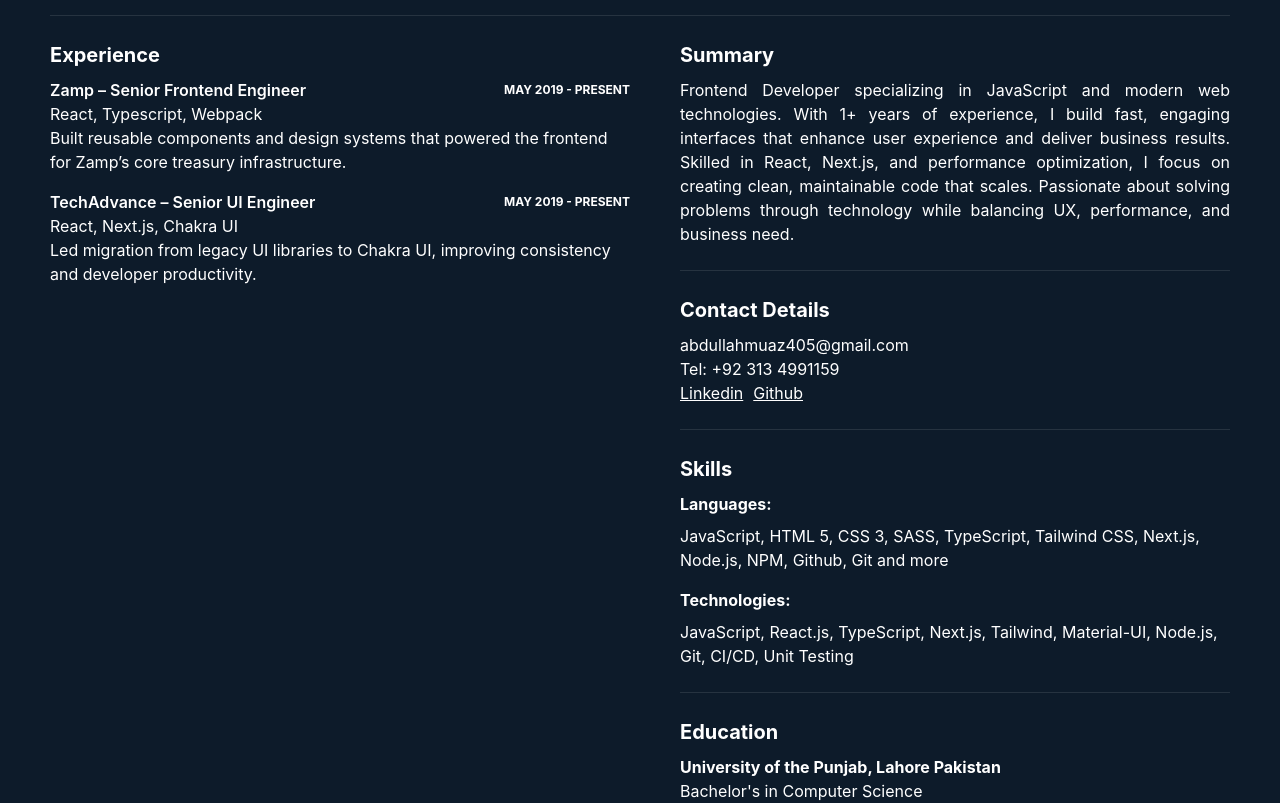
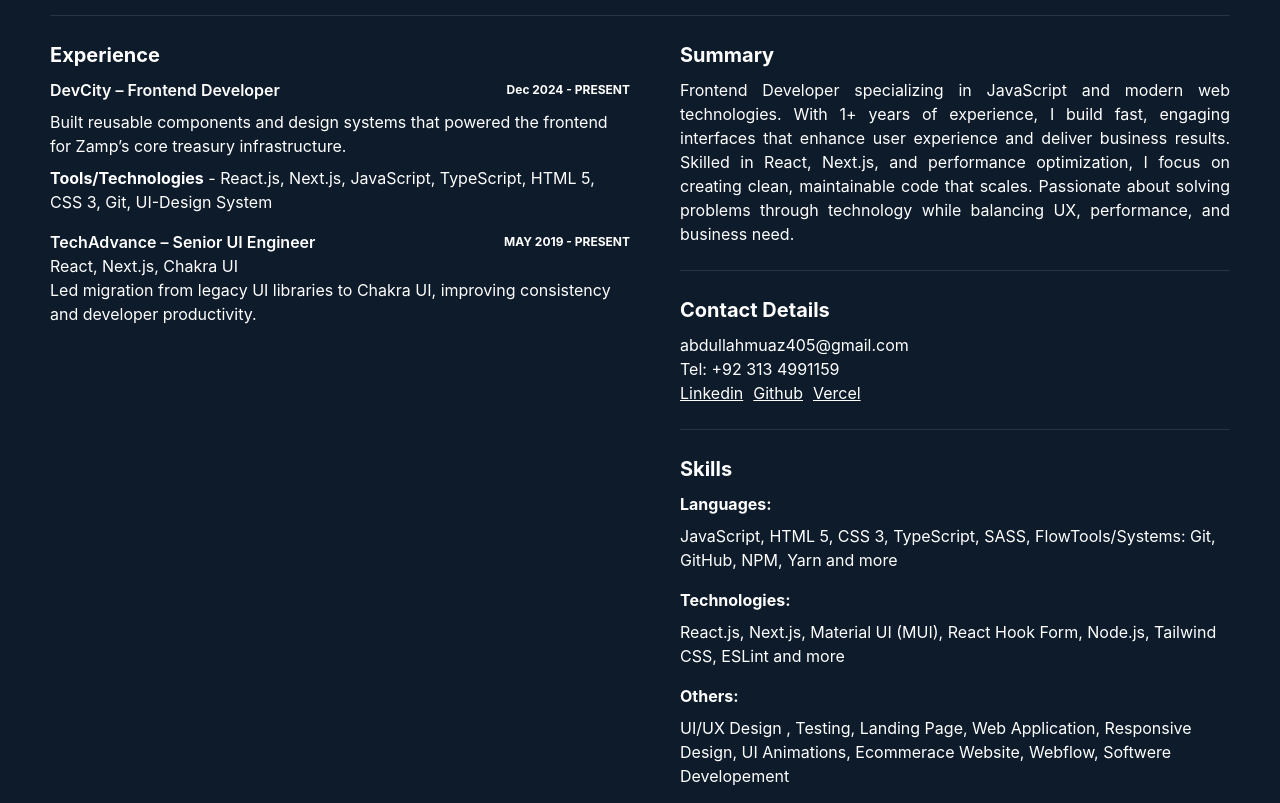
Before and after one commit to realabdullahmuaz/My-Resume, a Next.js app: page /resume in a window 1280 px wide. Shown: the part 360-1163 px from the top of the page. Built offline with nearby package versions, Linux system fonts and the light colour scheme.

Commit message:
resume update with content

```diff
--- a/src/_components/Resume.tsx
+++ b/src/_components/Resume.tsx
@@ -9,7 +9,7 @@ export default function ResumePage() {
       sx={{
         bgcolor: "background.default",
         color: "text.primary",
-        padding: { xs: "20px", md: "30px 50px" },
+        padding: { xs: "20px",sm:"30px", md: "30px 50px" },
         fontFamily: "'Inter', sans-serif",
         transition: "all 0.3s ease",
         maxWidth: "1440px",
@@ -17,7 +17,9 @@ export default function ResumePage() {
       }}
     >
       <Box sx={{ mb: "40px" }}>
-        <Typography sx={{ fontSize: {xs:"38px", sm:"48px"}, fontWeight: "700" }}>
+        <Typography
+          sx={{ fontSize: { xs: "38px", sm: "48px" }, fontWeight: "700" }}
+        >
           My Resumé.
         </Typography>
         <Typography sx={{ fontSize: "16px", mt: "6px" }}>
@@ -35,12 +37,12 @@ export default function ResumePage() {
             </Typography>
           </Link>
           ,{" "}
-          <Typography
+          {/* <Typography
             component="span"
             sx={{ fontWeight: "700", cursor: "pointer", color: "text.primary" }}
           >
             view
-          </Typography>{" "}
+          </Typography>{" "} */}
           or{" "}
           <Typography
             component="span"
@@ -71,10 +73,11 @@ export default function ResumePage() {
         sx={{
           display: "flex",
           flexDirection: { xs: "column-reverse", md: "row" },
-          gap: "50px",
+          gap: {sm:"30px", lg:"50px"},
+          rowGap:"30px",
         }}
       >
-        <Box sx={{ maxWidth: { xs: "100%", md: "600px" } }}>
+        <Box sx={{ maxWidth: { xs: "100%",md:"440px", lg: "600px" } }}>
           <Typography sx={{ fontSize: "20px", fontWeight: "700", mb: "8px" }}>
             Experience
           </Typography>
@@ -87,18 +90,18 @@ export default function ResumePage() {
               }}
             >
               <Typography sx={{ fontSize: "16px", fontWeight: "600" }}>
-                Zamp – Senior Frontend Engineer
+                DevCity – Frontend Developer
               </Typography>
               <Typography sx={{ fontSize: "12px", fontWeight: "700" }}>
-                MAY 2019 - PRESENT
+                Dec 2024 - PRESENT
               </Typography>
             </Box>
-            <Typography sx={{ fontSize: "16px" }}>
-              React, Typescript, Webpack
+            <Typography sx={{ fontSize: "16px", my:"8px" }}>
+              Built reusable components and design systems that powered the
+              frontend for Zamp’s core treasury infrastructure.
             </Typography>
             <Typography sx={{ fontSize: "16px" }}>
-              Built reusable components and design systems that powered the
-              frontend for Zamp’s core treasury infrastructure.
+              <strong>Tools/Technologies</strong> - React.js, Next.js, JavaScript, TypeScript, HTML 5, CSS 3, Git, UI-Design System
             </Typography>
           </Box>
           <Box sx={{ mb: "16px" }}>
@@ -127,7 +130,7 @@ export default function ResumePage() {
           {/* Repeat above Box for other experiences */}
         </Box>
 
-        <Box sx={{ maxWidth: { xs: "100%", md: "550px" } }}>
+        <Box sx={{ maxWidth: { xs: "100%", md:"440px", lg: "550px" } }}>
           <Typography sx={{ fontSize: "20px", fontWeight: "700", mb: "8px" }}>
             Summary
           </Typography>
@@ -181,6 +184,15 @@ export default function ResumePage() {
             >
               Github
             </Typography>
+            <Typography
+              component="a"
+              href="https://vercel.com/realabdullahmuazs-projects"
+              target="_blank"
+              rel="noopener noreferrer"
+              sx={{ textDecoration: "underline" }}
+            >
+              Vercel
+            </Typography>
           </Box>
           <Divider
             sx={{
@@ -197,17 +209,23 @@ export default function ResumePage() {
             Languages:
           </Typography>
           <Typography sx={{ fontSize: "16px", mb: "16px" }}>
-            JavaScript, HTML 5, CSS 3, SASS, TypeScript, Tailwind CSS, Next.js, Node.js, NPM,
-            Github, Git and more
+            JavaScript, HTML 5, CSS 3, TypeScript, SASS, FlowTools/Systems: Git,
+            GitHub, NPM, Yarn and more
           </Typography>
           <Typography sx={{ fontSize: "16px", fontWeight: "700", mb: "8px" }}>
             Technologies:
           </Typography>
           <Typography sx={{ fontSize: "16px", mb: "16px" }}>
-            JavaScript, React.js, TypeScript, Next.js, Tailwind, Material-UI,
-            Node.js, Git, CI/CD, Unit Testing
+            React.js, Next.js, Material UI (MUI), React Hook Form, Node.js,
+            Tailwind CSS, ESLint and more
           </Typography>
-
+          <Typography sx={{ fontSize: "16px", fontWeight: "700", mb: "8px" }}>
+            Others:
+          </Typography>
+          <Typography sx={{ fontSize: "16px", mb: "16px" }}>
+            UI/UX Design , Testing, Landing Page, Web Application, Responsive Design, UI
+            Animations, Ecommerace Website, Webflow, Softwere Developement
+          </Typography>
           <Divider
             sx={{
               my: "24px",
```
